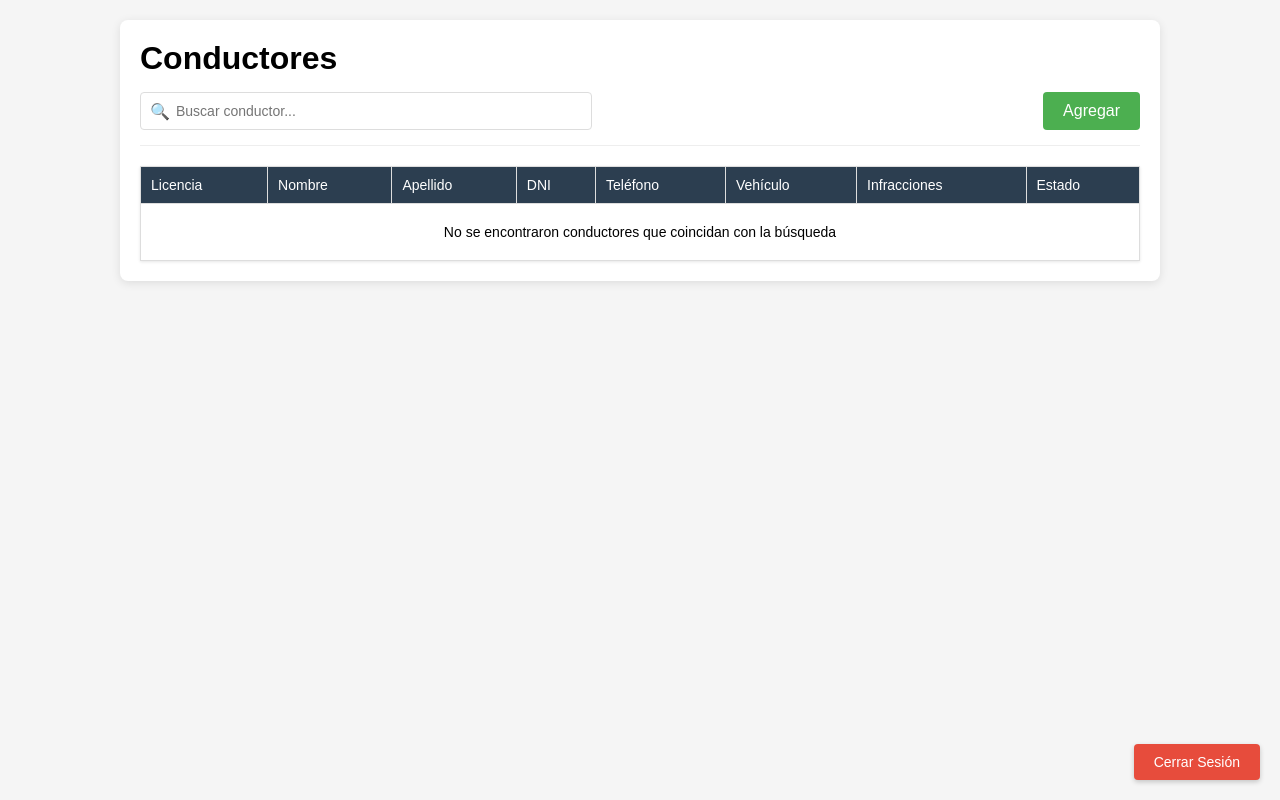
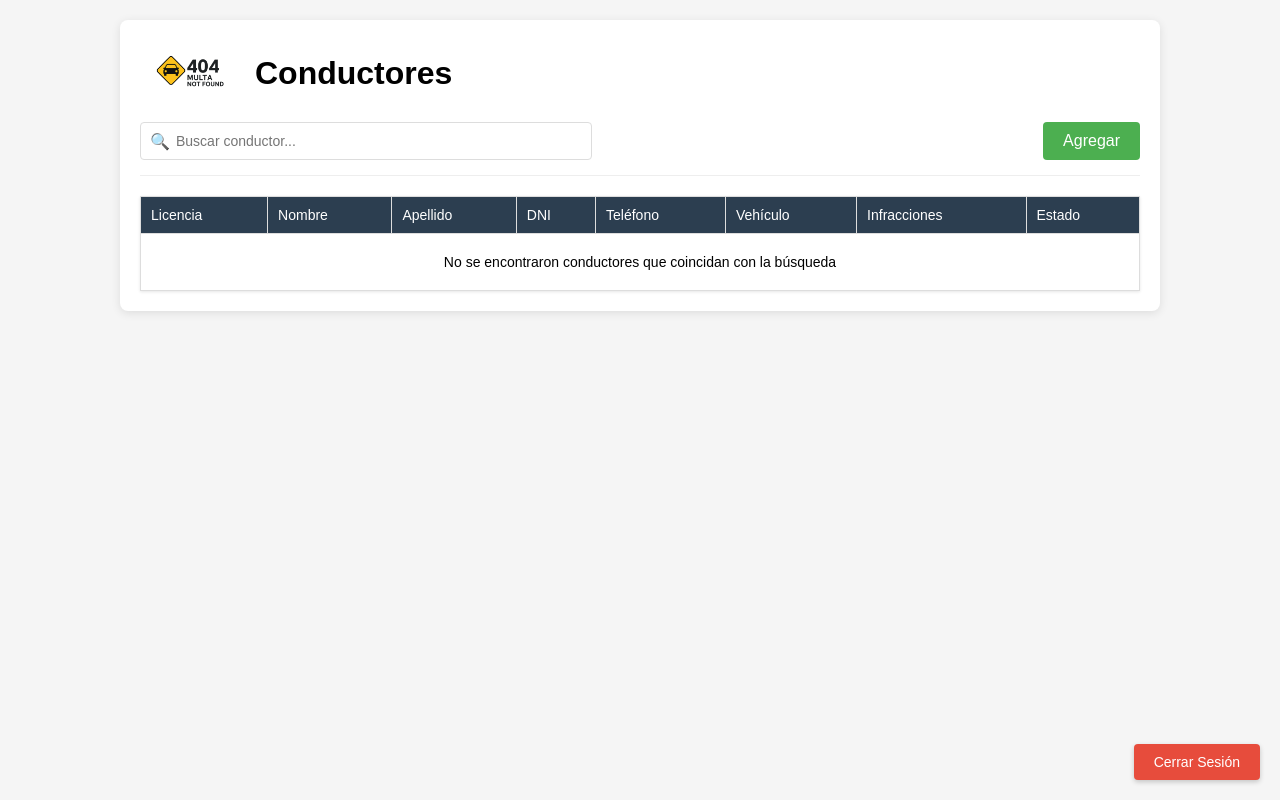
Before and after one commit to Lautaro-Recio/Base-de-datos-Parcial2, a website: page index.html in a window 1280 px wide. Drawn offline with Linux system fonts and the light colour scheme; sample sign-in values are in the browser's storage.

Commit message:
added 404 logo

```diff
--- a/front/styles.css
+++ b/front/styles.css
@@ -24,6 +24,12 @@ body {
 
 .header h1 {
     margin: 0;
+}
+
+.logo-title {
+    display: flex;
+    align-items: center;
+    gap: 15px;
 }
 
 .header-actions {
--- a/index.html
+++ b/index.html
@@ -15,7 +15,11 @@
 <body>
     <div class="container">
         <div class="header">
-            <h1>Conductores</h1>
+            <div class="logo-title">
+                <img src="/front/img/logo.png" alt="logo" width="100">
+                <h1>Conductores</h1>
+            </div>
+
             <div class="header-actions">
                 <div class="search-container">
                     <input type="text" id="searchInput" placeholder="Buscar conductor..." class="search-input">
```
Also changed, not shown: login.html (+15 -1 lines), front/img/logo.png (added).
